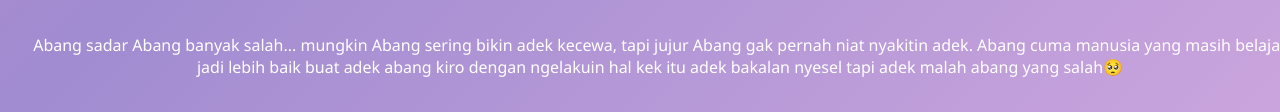
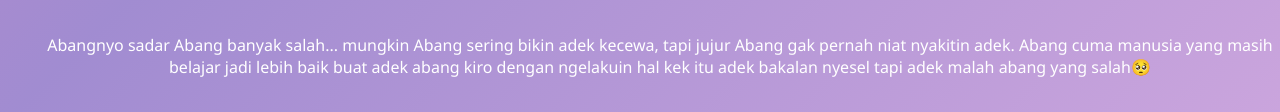
Before and after one commit to ananno22/website-personaly, a plain HTML site: page index.html in a window 1280 px wide. Shown: the part 379-491 px from the top of the page. Drawn offline with Linux system fonts and the light colour scheme.

Commit message:
Update index.html

```diff
--- a/index.html
+++ b/index.html
@@ -104,7 +104,7 @@ document.body.addEventListener("click", function() {
 <div class="slide active" id="slide1">
     <h1>Maafin Abang ya sayang okta 💔</h1>
     <p>
-        Abang sadar Abang banyak salah...
+        Abangnyo sadar Abang banyak salah...
         mungkin Abang sering bikin adek kecewa,
         tapi jujur Abang gak pernah niat nyakitin adek.
         Abang cuma manusia yang masih belajar jadi lebih baik buat adek abang kiro dengan ngelakuin hal kek itu adek bakalan nyesel tapi adek malah abang yang salah🥺
```
